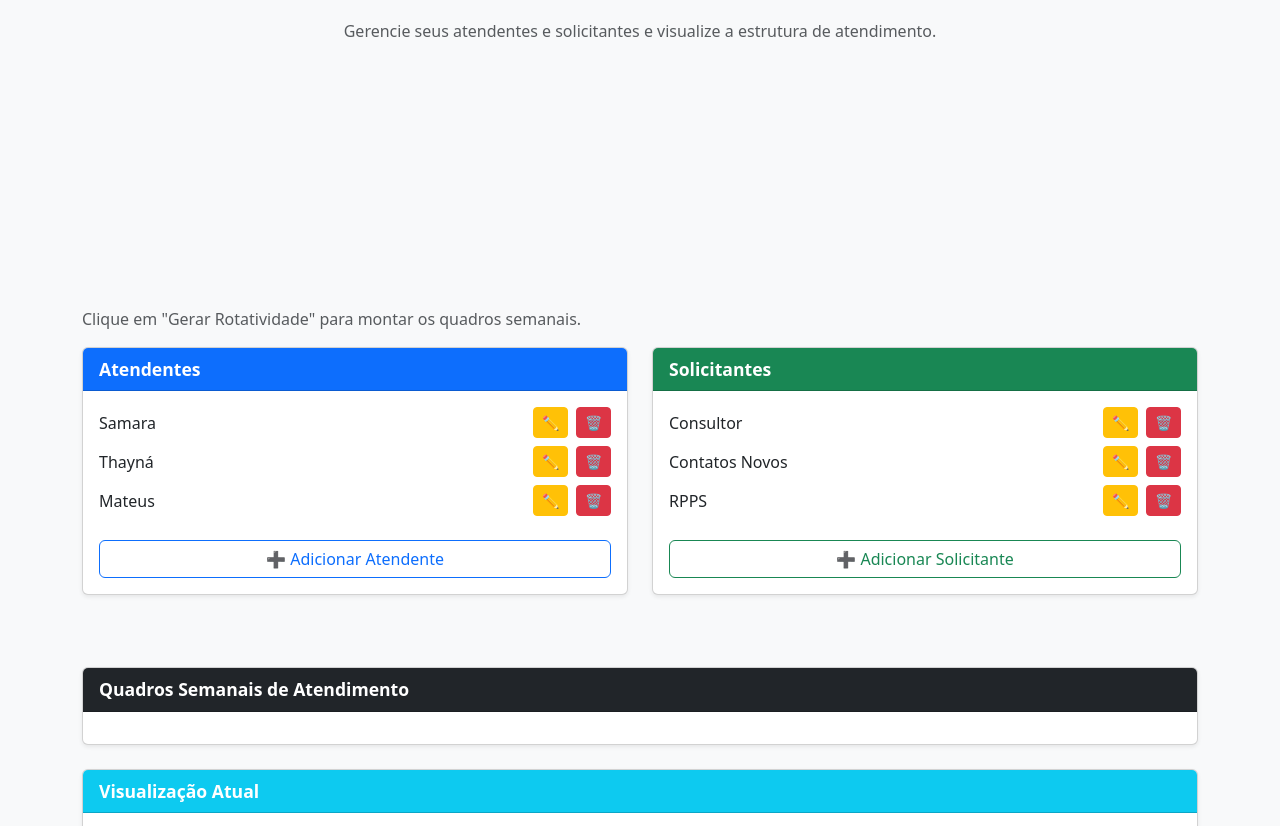
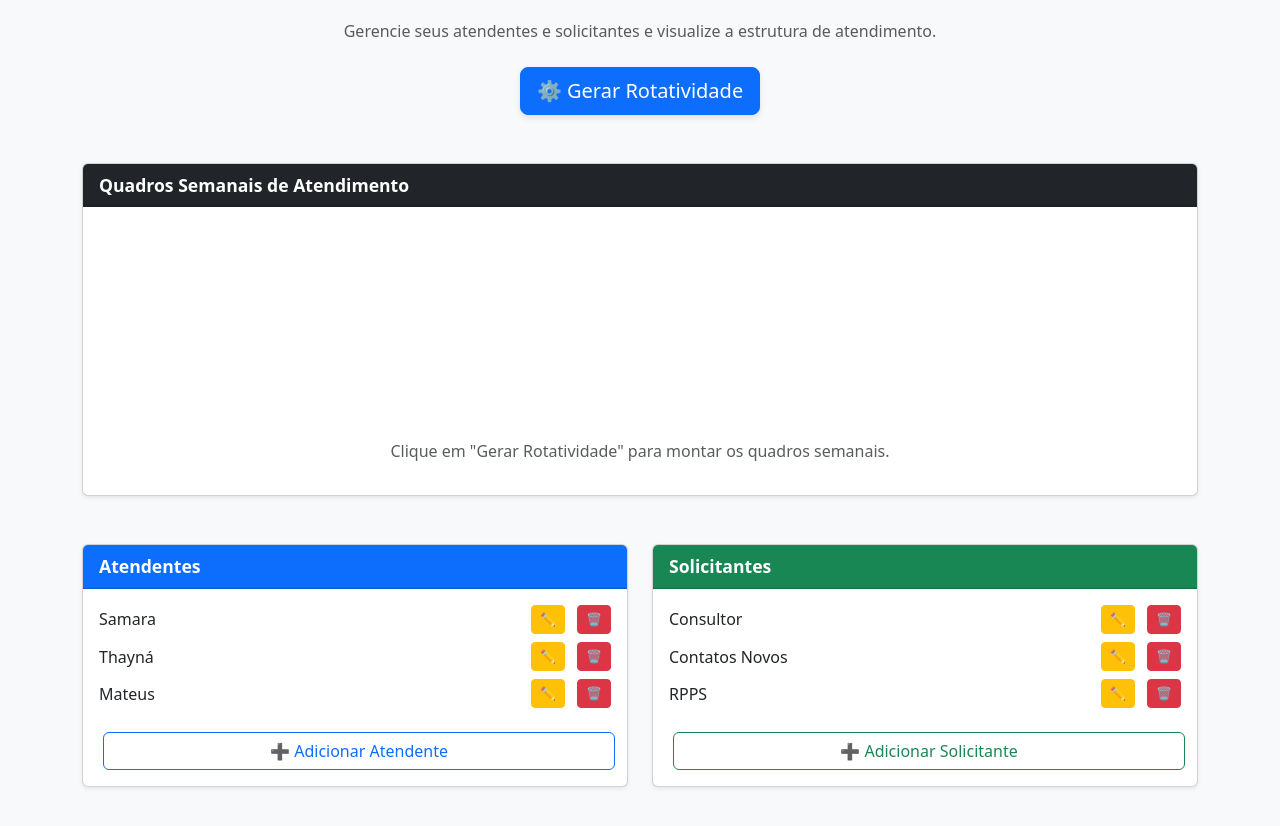
Before and after one commit to DiateAtendimento/whats-rotatividade, a plain HTML site: page frontend/index.html in a window 1280 px wide. Shown: the part 101-927 px from the top of the page. Drawn offline with nearby package versions, Linux system fonts and the light colour scheme.

Commit message:
teste da lógica de rotatividade, lotiefiles

```diff
--- a/frontend/index.html
+++ b/frontend/index.html
@@ -11,15 +11,25 @@
 
   <div class="container py-5">
     <h1 class="text-center mb-4">📆 Rotatividade de Atendimentos</h1>
-    <p class="text-center text-muted mb-5">
+    <p class="text-center text-muted mb-4">
       Gerencie seus atendentes e solicitantes e visualize a estrutura de atendimento.
     </p>
 
-    <div id="quadrosContainer">
+    <!-- Botão Gerar Rotatividade -->
+    <div class="text-center mb-5">
+      <button class="btn btn-lg btn-primary" id="gerarRotatividadeBtn">⚙️ Gerar Rotatividade</button>
+    </div>
+
+    <!-- Quadro Semanal -->
+    <div class="card shadow-sm mb-5">
+      <div class="card-header bg-dark text-white">
+        Quadros Semanais de Atendimento
+      </div>
+      <div class="card-body" id="quadrosContainer">
         <div id="lottie" class="text-center mb-3" style="height: 200px;"></div>
         <p class="text-muted">Clique em "Gerar Rotatividade" para montar os quadros semanais.</p>
       </div>
-
+    </div>
 
     <div class="row">
       <!-- Coluna Atendentes -->
@@ -44,27 +54,6 @@
             <!-- Lista de solicitantes -->
           </div>
         </div>
-      </div>
-    </div>
-
-    <!-- Quadro Semanal -->
-    <div class="card shadow-sm mt-5">
-      <div class="card-header bg-dark text-white">
-        Quadros Semanais de Atendimento
-      </div>
-      <div class="card-body">
-        <!-- O conteúdo será inserido dinamicamente no container principal -->
-      </div>
-    </div>
-
-
-    <!-- Tabela Cruzada -->
-    <div class="card shadow-sm mt-4">
-      <div class="card-header bg-info text-white">
-        Visualização Atual
-      </div>
-      <div class="card-body" id="tabelaCruzadaContainer">
-        <!-- A tabela será gerada aqui -->
       </div>
     </div>
   </div>
@@ -109,8 +98,6 @@
     </div>
   </div>
 
-
-
   <script src="https://cdn.jsdelivr.net/npm/bootstrap@5.3.0/dist/js/bootstrap.bundle.min.js"></script>
   <script src="https://unpkg.com/lottie-web@5.12.0/build/player/lottie.min.js"></script>
   <script src="script.js"></script>
--- a/frontend/script.js
+++ b/frontend/script.js
@@ -24,7 +24,7 @@ function renderizarAtendentes() {
     container.innerHTML += gerarItemHTML(nome, i, 'atendente');
   });
   container.innerHTML += `<button class="btn btn-outline-primary w-100 mt-3" onclick="abrirModal('atendente', 'novo')">➕ Adicionar Atendente</button>`;
-  renderizarTabelaCruzada();
+
 }
 
 function renderizarSolicitantes() {
@@ -34,7 +34,7 @@ function renderizarSolicitantes() {
     container.innerHTML += gerarItemHTML(nome, i, 'solicitante');
   });
   container.innerHTML += `<button class="btn btn-outline-success w-100 mt-3" onclick="abrirModal('solicitante', 'novo')">➕ Adicionar Solicitante</button>`;
-  renderizarTabelaCruzada();
+
 }
 
 function gerarItemHTML(nome, index, tipo) {
@@ -90,36 +90,6 @@ function excluirItem(index, tipo) {
   }
 }
 
-// -------------------- Tabela Cruzada --------------------
-
-function renderizarTabelaCruzada() {
-  const container = document.getElementById('tabelaCruzadaContainer');
-
-  if (atendentes.length === 0 || solicitantes.length === 0) {
-    container.innerHTML = `<p class="text-muted">Adicione ao menos um atendente e um solicitante para visualizar a tabela.</p>`;
-    return;
-  }
-
-  let html = '<div class="table-responsive"><table class="table table-bordered table-striped">';
-  html += '<thead><tr><th>Atendente \\ Solicitante</th>';
-
-  solicitantes.forEach(s => {
-    html += `<th>${s}</th>`;
-  });
-
-  html += '</tr></thead><tbody>';
-
-  atendentes.forEach((a) => {
-    html += `<tr><td><strong>${a}</strong></td>`;
-    solicitantes.forEach(() => {
-      html += `<td class="text-center">-</td>`;
-    });
-    html += '</tr>';
-  });
-
-  html += '</tbody></table></div>';
-  container.innerHTML = html;
-}
 
 // -------------------- Inicialização --------------------
 
@@ -250,6 +220,7 @@ function mostrarAnimacaoLottie(nomeArquivo) {
 }
 
 
+
 function contarSemanasDoMesAtual() {
   const now = new Date();
   const ano = now.getFullYear();
--- a/frontend/style.css
+++ b/frontend/style.css
@@ -5,9 +5,18 @@ body {
   color: #333;
 }
 
+/* Estrutura dos cards */
+.card {
+  border: none;
+  border-radius: 0.75rem;
+}
+
 .card-header {
   font-weight: bold;
   font-size: 1.1rem;
+  border-top-left-radius: 0.75rem;
+  border-top-right-radius: 0.75rem;
+  box-shadow: inset 0 -1px 0 rgba(0, 0, 0, 0.05);
 }
 
 /* Botão Gerar Rotatividade */
@@ -20,13 +29,13 @@ body {
   transform: scale(1.05);
 }
 
-/* Lottie container (centralizado e fluido) */
+/* Container do Lottie */
 #lottie {
   max-width: 100%;
   margin: auto;
 }
 
-/* Estilização para tabelas */
+/* Tabelas */
 .table th, .table td {
   vertical-align: middle;
   text-align: center;
@@ -41,7 +50,45 @@ body {
   h1 {
     font-size: 1.5rem;
   }
+
   .card-header {
     font-size: 1rem;
   }
 }
+
+/* Espaçamento entre as seções */
+section {
+  margin-bottom: 2rem;
+}
+
+/* Espaçamento entre botões CRUD */
+#atendentesContainer .btn,
+#solicitantesContainer .btn {
+  margin-left: 0.25rem;
+}
+
+/* Botões internos */
+button.btn-sm {
+  font-size: 0.8rem;
+}
+
+/* Suavidade nas animações */
+.fade-in {
+  animation: fadeIn 0.5s ease-in-out;
+}
+
+@keyframes fadeIn {
+  from {
+    opacity: 0;
+    transform: translateY(10px);
+  }
+  to {
+    opacity: 1;
+    transform: translateY(0);
+  }
+}
+
+/* Centralização de conteúdo no container de quadros */
+#quadrosContainer {
+  text-align: center;
+}
```
Lines whose indentation alone changed are shown as unchanged.
